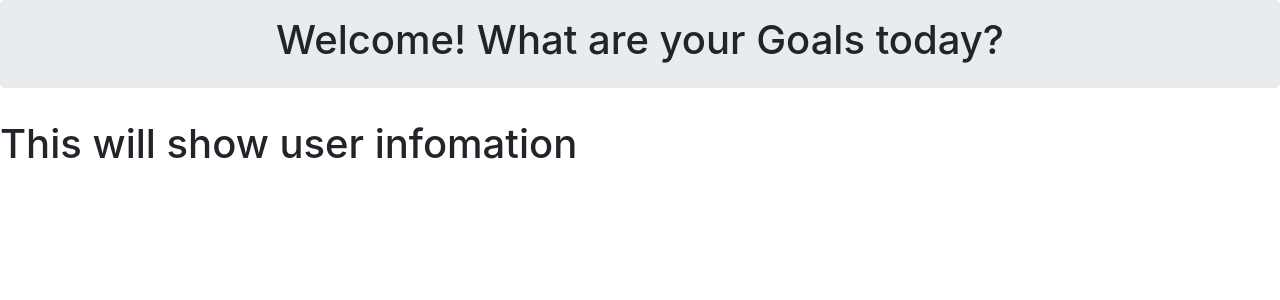
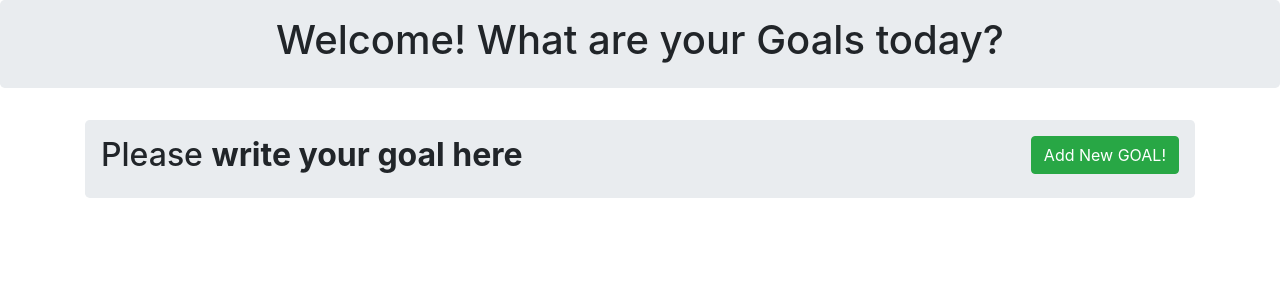
Before and after one commit to rachael-lh/FinalProject, a Flask app: page / in a window 1280 px wide. Shown: the top 300 px of the page. Run offline with Flask 2, Linux system fonts and the light colour scheme; some libraries are stand-ins or nearby versions.

Commit message:
amended index.html to create text box and button

```diff
--- a/templates/index.html
+++ b/templates/index.html
@@ -9,6 +9,16 @@
 
 {% block body %}
 
-<h1> This will show user infomation</h1>
+<div class="container">
+    <div class="row">
+        <div class="col md-12">
 
+            <div class="jumbotron p-3">
+
+                <h2>Please <b>write your goal here </b>  <button type="button"  class="btn btn-success float-right"
+                data-toggle="modal" data-target="#mymodal">Add New GOAL!</button> </h2>
+            </div>
+        </div>
+    </div>
+</div>
 {% endblock %}
```
